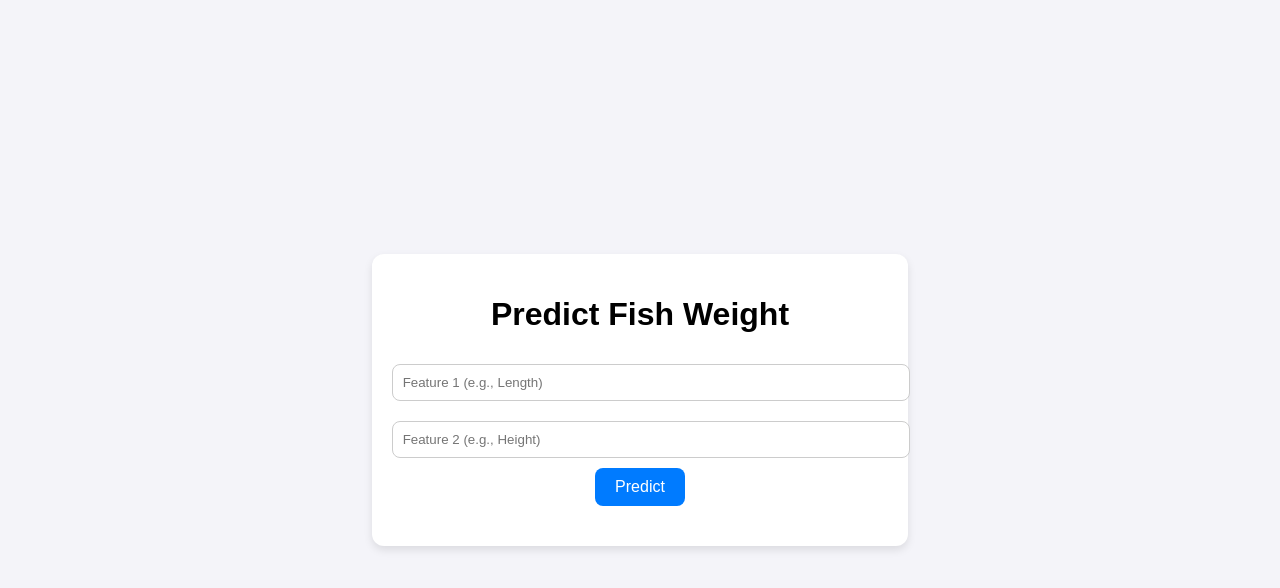
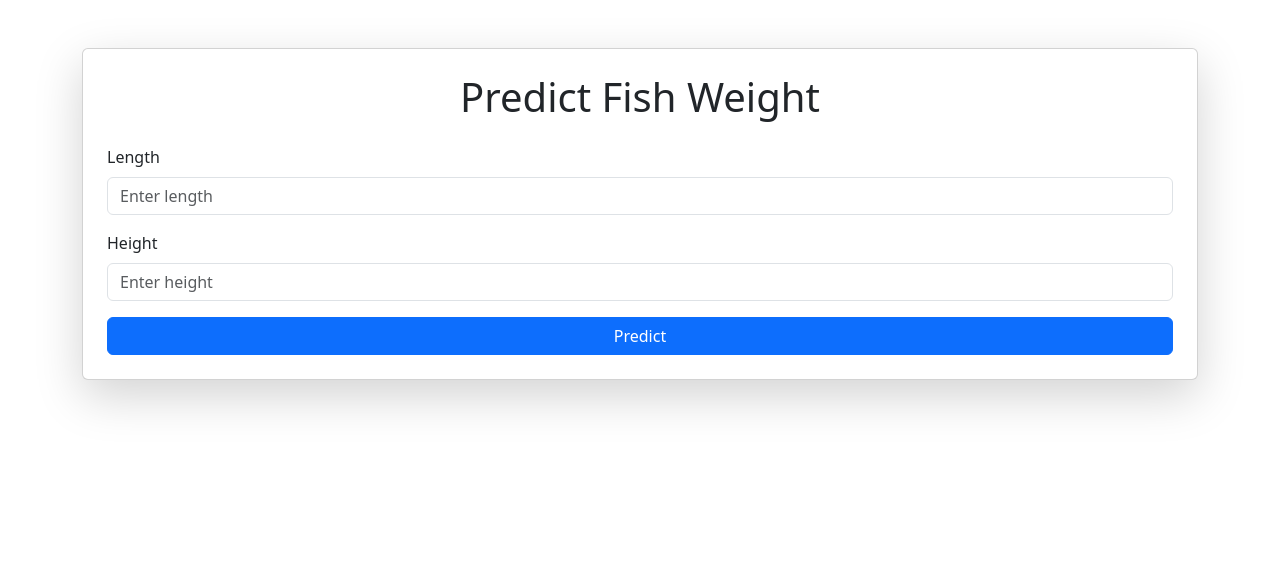
Before and after one commit to Schulfisch/Fish_weight_prediction, a plain HTML site: page index.html in a window 1280 px wide. Drawn offline with nearby package versions, Linux system fonts and the light colour scheme.

Commit message:
Update UI index.html

```diff
--- a/index.html
+++ b/index.html
@@ -3,19 +3,33 @@
 <head>
     <meta charset="UTF-8">
     <meta name="viewport" content="width=device-width, initial-scale=1.0">
-    <title>Prediction Interface</title>
-    <link rel="stylesheet" href="style.css">
+    <title>Predict Fish Weight</title>
+    <!-- Bootstrap CSS -->
+    <link href="https://cdnjs.cloudflare.com/ajax/libs/bootstrap/5.3.0/css/bootstrap.min.css" rel="stylesheet">
 </head>
 <body>
-<div class="container">
-    <h1>Predict Fish Weight</h1>
-    <input type="number" id="feature1" placeholder="Feature 1 (e.g., Length)">
-    <input type="number" id="feature2" placeholder="Feature 2 (e.g., Height)">
-    <button onclick="predict()">Predict</button>
-    <p id="result"></p>
+<div class="container mt-5">
+    <div class="card shadow-lg p-4">
+        <h1 class="text-center mb-4">Predict Fish Weight</h1>
+        <form id="prediction-form">
+            <div class="mb-3">
+                <label for="feature1" class="form-label">Length</label>
+                <input type="number" id="feature1" class="form-control" placeholder="Enter length" required>
+            </div>
+            <div class="mb-3">
+                <label for="feature2" class="form-label">Height</label>
+                <input type="number" id="feature2" class="form-control" placeholder="Enter height" required>
+            </div>
+            <div class="d-grid">
+                <button type="button" class="btn btn-primary" onclick="predict()">Predict</button>
+            </div>
+        </form>
+        <div id="result" class="alert alert-info mt-4 d-none"></div>
+    </div>
 </div>
 
-<script src="https://unpkg.com/ml.js"></script>
+<!-- Bootstrap Bundle with Popper -->
+<script src="https://cdnjs.cloudflare.com/ajax/libs/bootstrap/5.3.0/js/bootstrap.bundle.min.js"></script>
 <script src="script.js"></script>
 </body>
 </html>
```
